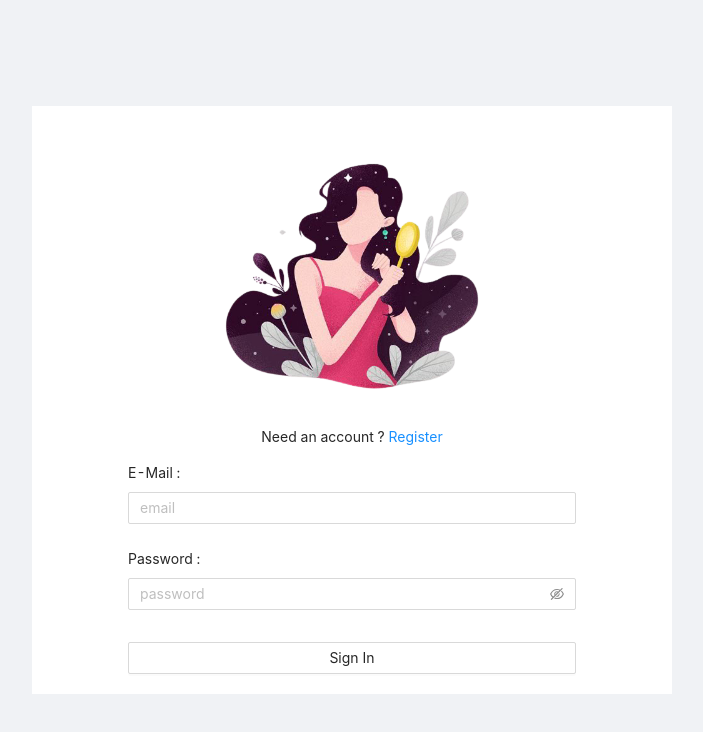
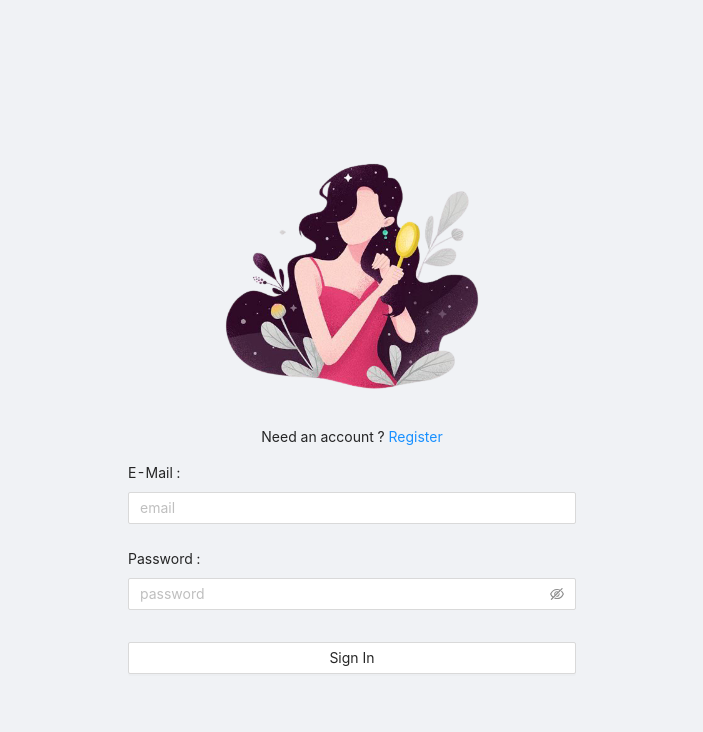
Before and after one commit to 61010822/dechosanpe-web, a React (Create React App) app: page /login in a window 1280 px wide. Shown: the top 732 px of the page, without its empty margins (288-991 px from the left). Built offline with nearby package versions, Linux system fonts and the light colour scheme; no server answers.

Commit message:
✨updatelogin

```diff
--- a/src/screens/LoginScreen.js
+++ b/src/screens/LoginScreen.js
@@ -47,11 +47,11 @@ export default function LoginScreen () {
     <div style={{height: '100vh',display: 'flex',justifyContent:'center',alignItems:'center',background:'#f0f2f5'}}>
     <Layout >
       <Row justify="center">
-        <Col style={{background: 'white', padding: '20px'}} xs={24} md={12}>
-            <Image width={400} preview={false} src={require('../assets/img/logo.png').default} />
+        <Col style={{background:'#f0f2f5', padding: '20px'}} xs={24} md={12}>
+            <Image width={400}  preview={false} src={require('../assets/img/logo.png').default} />
             <Paragraph>Need an account ? <Link to="/register">Register</Link></Paragraph>
             <Content style={{ textAlign: 'center' }}>
-              <Space direction="vertical" style={{ width: '70%'}}>
+              <Space direction="vertical" style={{ width: '70%',}}>
                 <Form form={form} layout="vertical">
                   <Form.Item name="email" label="E-Mail : ">
                     <Input placeholder="email" />
--- a/src/screens/RegisterScreen.js
+++ b/src/screens/RegisterScreen.js
@@ -97,7 +97,7 @@ export default function RegisterScreen () {
   return (
     <Layout style={{ minHeight: '100vh' }}>
       <Row justify="center">
-        <Col style={{ background: 'white', padding: '20px' }} xs={24} md={12}>
+        <Col >
             <Image width={400} preview={false} src={require('../assets/img/logo.png').default} />
             <Title level={3}>Register</Title>
             <Content style={{ textAlign: 'center' }}>
```
